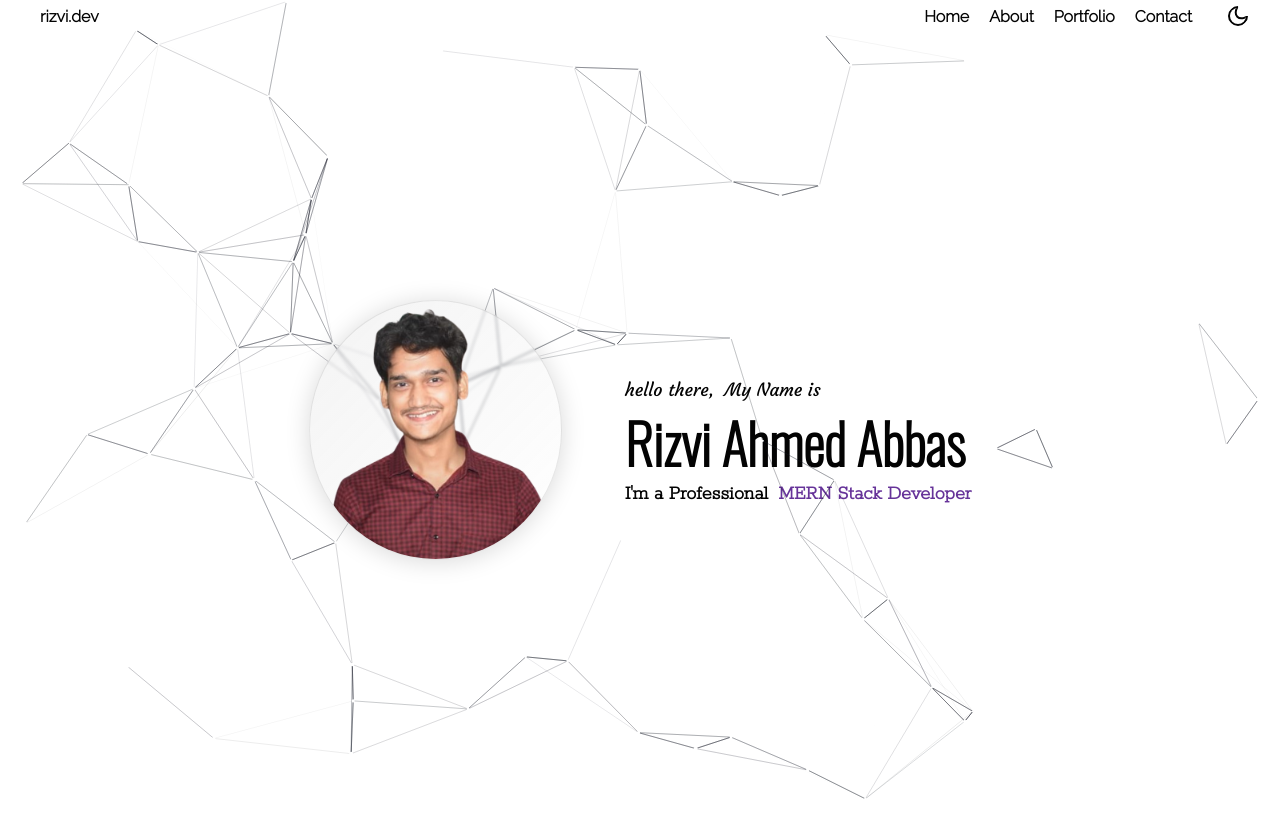
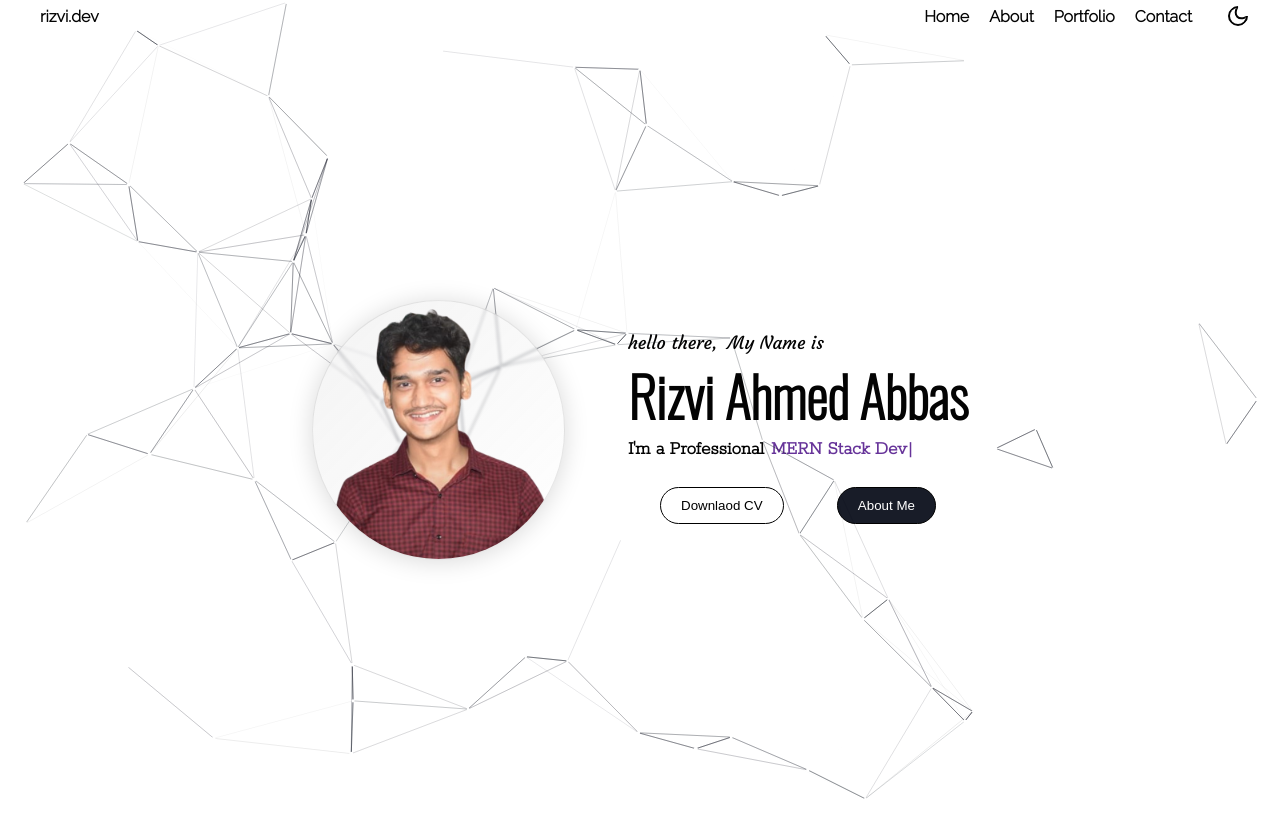
Before and after one commit to Rizvi-Ahmed-Abbas-Nasir/Web-Portfolio, a Next.js app: page / in a window 1280 px wide. Built offline with nearby package versions, Linux system fonts and the light colour scheme.

Commit message:
added buttons

```diff
--- a/package.json
+++ b/package.json
@@ -17,6 +17,7 @@
     "react": "18.2.0",
     "react-dom": "18.2.0",
     "react-particles": "^2.12.2",
-    "tsparticles-slim": "^2.12.0"
+    "tsparticles-slim": "^2.12.0",
+    "typewriter-effect": "^2.20.1"
   }
 }
--- a/src/app/CSS/Style.css
+++ b/src/app/CSS/Style.css
@@ -11,6 +11,7 @@
     --background-Header:white;
     --background:white;
     --hamburgerIcon-BG-Clr:black;
+    --multiples-text-type:rebeccapurple;
 
 
     /* box showdow color */
@@ -23,6 +24,8 @@
     --background-Header:#232a3a;
     --background:#181c28;
     --hamburgerIcon-BG-Clr:white;
+    --multiples-text-type:rgb(226, 226, 25);
+
 
     /* box showdow color*/
     --showdow-box:0 2px 24px 0 rgba(71, 71, 73, 0.15);
@@ -291,14 +294,36 @@ label{
     margin-top: 1em;
 }
 #Multiples-skills-text h4{
-    font-size: 20px;
+    font-size: 19px;
     color: var(--base-text-clr);
     display: flex;
     flex-wrap: nowrap;
-    gap: 10px;
+    gap: 7px;
+    padding-top:2px ;
 }
-.span{
-    color: rebeccapurple;
+.MultiText{
+    color: var(--multiples-text-type);
+}
+
+#downloadAndContactBTN{
+    display: flex;
+    justify-content: center;
+    z-index: 30;
+
+}
+#downloadAndContactBTN button{
+    margin:2em;
+    padding: 10px 20px;
+    border-radius: 20px;
+    border: 0.5px solid black;
+    cursor: pointer;
+}
+#downloadAndContactBTN button:first-child{
+    background-color: #ffffff;
+}
+#downloadAndContactBTN button:last-child{
+    background-color: #181c28;
+    color: white;
 }
 .Descriptions{
     /* margin-bottom: 7em; */
--- a/src/app/page.js
+++ b/src/app/page.js
@@ -1,14 +1,16 @@
 "use client"
-import { Lobster  } from 'next/font/google'
-import { Rokkitt  } from 'next/font/google'
-import { Oswald  } from 'next/font/google'
-import { Courgette } from 'next/font/google'
+import { Lobster  } from 'next/font/google';
+import { Rokkitt  } from 'next/font/google';
+import { Oswald  } from 'next/font/google';
+import { Courgette } from 'next/font/google';
 import { useCallback } from "react";
 import Particles from "react-particles";
 //import { loadFull } from "tsparticles"; // if you are going to use `loadFull`, install the "tsparticles" package too.
 import { loadSlim } from "tsparticles-slim"; // if you are going to use `loadSlim`, install the "tsparticles-slim" package too.
 import Image from "next/image";
-import abbas from './Images/Rizvi Ahmed Abbas2.png'
+import abbas from './Images/Rizvi Ahmed Abbas2.png';
+import Typewriter from 'typewriter-effect';
+
 
 // Fonts Families
 const lobster  = Lobster ({
@@ -33,6 +35,7 @@ const courgette = Courgette({
 })
 
 // $$
+
 
 export default function Home() {
 
@@ -134,7 +137,20 @@ export default function Home() {
                <h2>Rizvi Ahmed Abbas</h2>
                 </div>
                 <div id='Multiples-skills-text' className={rokkitt.className} >
-                    <h4>I'm a Professional <div className='span'>MERN Stack Developer</div></h4>
+                    <h4>I'm a Professional <div className='MultiText'> <Typewriter
+                                                options={{
+                                                        strings: [
+                                                        'MERN Stack Developer',
+                                                        'Python Developer',
+                                                        'Cloud Engineer'
+                                                        ],
+                                                        autoStart: true,
+                                                        loop: true,
+                                                    }}/></div></h4>
+                </div>
+                <div id='downloadAndContactBTN'>
+                    <button>Downlaod CV</button>
+                    <button>About Me</button>
                 </div>
             </div>
         </div>
```
Also changed, not shown: 1 other file (tests, documents, lock files or other folders).
